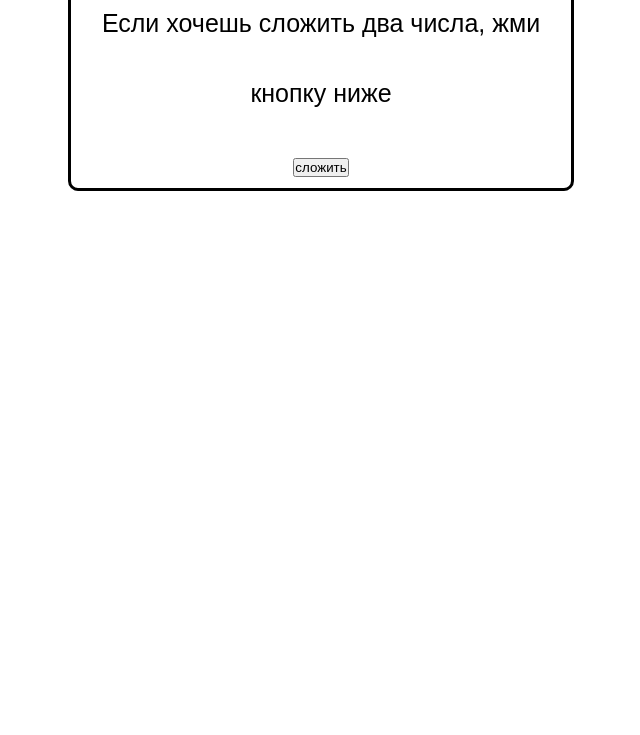
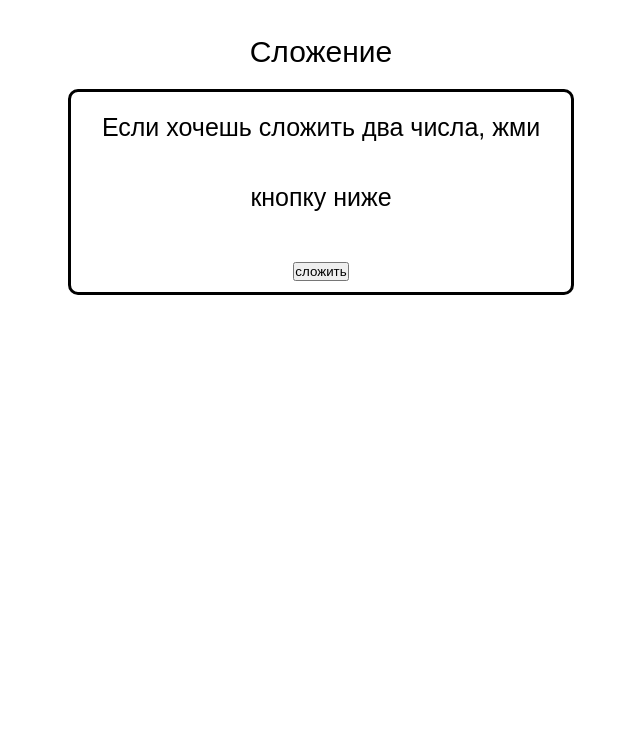
Before and after one commit to ruhich/math-project, a plain HTML site: page index.html in a window 1280 px wide. Shown: the part 65-800 px from the top of the page, without its empty margins (319-959 px from the left). Drawn offline with Linux system fonts and the light colour scheme; a web font is replaced by a local one.

Commit message:
version 0.03

```diff
--- a/index.html
+++ b/index.html
@@ -8,6 +8,7 @@
 </head>
 <body>
   <center><h1>Математический сайт</h1></center>
+  <div class="imena"><center>Сложение</center></div>
   <center>
   <div class="blocks">
     Если хочешь сложить два числа, жми кнопку ниже
@@ -17,6 +18,7 @@
     </div>
   </div>
 </center>
+
   <script src="script.js"></script>
 </body>
 </html>
--- a/style.css
+++ b/style.css
@@ -11,6 +11,10 @@ body {
   font-size: 22px;
 	font-weight: 100;
 	background-attachment: fixed;
+  /* background-image: url(images/fon.webp)
+  background-repeat: no-repeat;
+  background-size: cover;
+  background: fixed; */
 }
 
 .blocks {
@@ -22,3 +26,11 @@ body {
   width: 500px;
   line-height: 70px;
 }
+
+.imena {
+  text-align: center;
+  margin-top: 50px;
+  margin-bottom: 20px;
+  font-size: 30px;
+
+}
```
